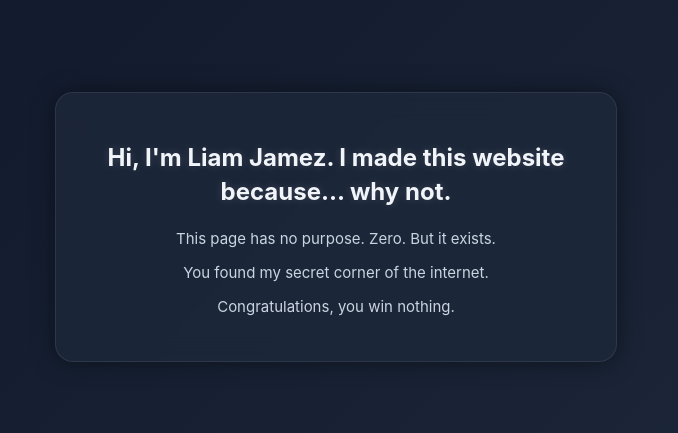
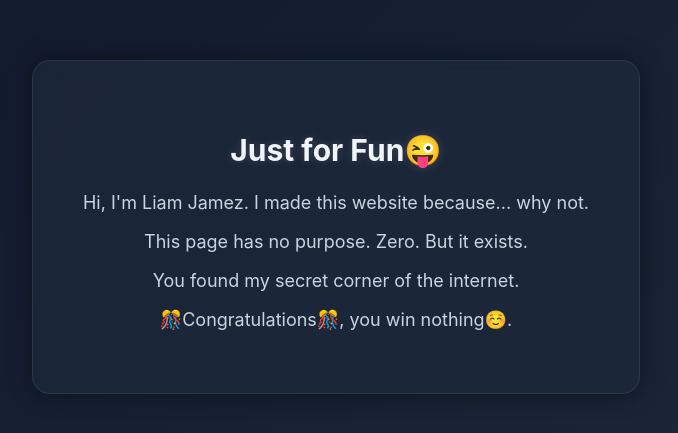
Before and after one commit to nyinyizarni/randompage.github.io, a plain HTML site: page index.html in a window 1280 px wide. Shown: the part 173-606 px from the top of the page, without its empty margins (304-982 px from the left). Drawn offline with Linux system fonts and the light colour scheme.

Commit message:
Update index.html

```diff
--- a/index.html
+++ b/index.html
@@ -18,18 +18,18 @@
 
     .card {
       background: rgba(30, 41, 59, 0.75);
-      padding: 32px 40px;
+      padding: 48px 50px;
       border-radius: 18px;
       backdrop-filter: blur(12px);
       box-shadow: 0 0 25px rgba(0, 0, 0, 0.45);
-      max-width: 480px;
+      max-width: 600px;
       text-align: center;
       border: 1px solid rgba(255, 255, 255, 0.08);
       animation: fadeIn 1.2s ease;
     }
 
     h1 {
-      font-size: 24px;
+      font-size: 30px;
       margin-bottom: 18px;
       color: #f1f5f9;
       text-shadow: 0 0 10px rgba(255, 255, 255, 0.15);
@@ -38,7 +38,7 @@
 
     p {
       margin: 10px 0;
-      font-size: 15px;
+      font-size: 18px;
       color: #cbd5e1;
       line-height: 1.6;
     }
@@ -51,10 +51,11 @@
 </head>
 <body>
   <div class="card">
-    <h1>Hi, I'm Liam Jamez. I made this website because... why not.</h1>
+    <h1>Just for Fun😜</h1>
+    <p>Hi, I'm Liam Jamez. I made this website because... why not.</p>
     <p>This page has no purpose. Zero. But it exists.</p>
     <p>You found my secret corner of the internet.</p>
-    <p>Congratulations, you win nothing.</p>
+    <p>🎊Congratulations🎊, you win nothing☺️.</p>
   </div>
 </body>
 </html>
```
